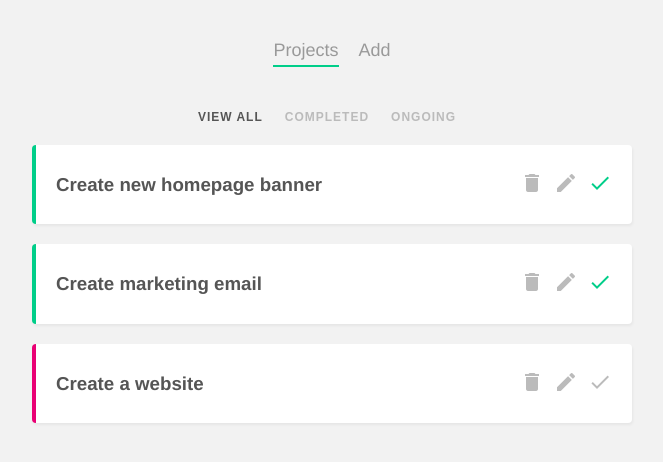
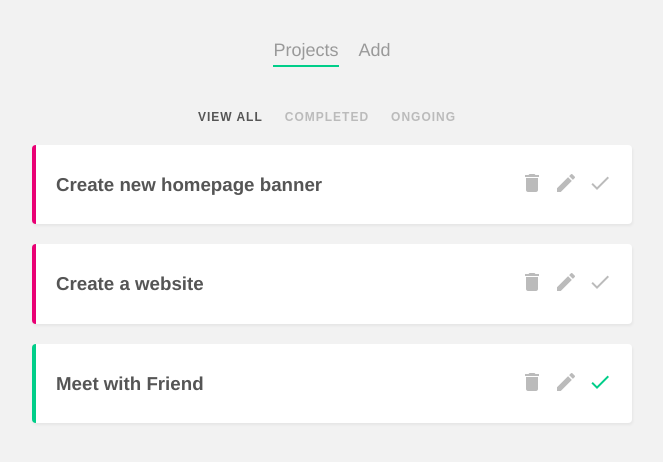
Before and after one commit to samtechy26/vuejs_project_planner, a Vue app: page / in a window 1280 px wide. Shown: the top 462 px of the page, without its empty margins (308-971 px from the left). Built offline with nearby package versions, Linux system fonts and the light colour scheme; data requests are answered from the project's data file.

Commit message:
Projects update bug fixed

```diff
--- a/data/db.json
+++ b/data/db.json
@@ -4,21 +4,20 @@
       "ïd": 1,
       "title": "Create new homepage banner",
       "details": "Lorem ipsum",
-      "complete": true,
+      "complete": false,
       "id": "f62a"
-    },
-    {
-      "ïd": 2,
-      "title": "Create marketing email",
-      "details": "Lorem ipsum",
-      "complete": true,
-      "id": "bfdf"
     },
     {
       "id": "3461",
       "title": "Create a website",
       "details": "Design a new website using vue  and react js",
       "complete": false
+    },
+    {
+      "id": "243d",
+      "title": "Meet with Friend",
+      "details": "Meet with Biggard and Jude for drinks",
+      "complete": true
     }
   ]
 }
--- a/src/components/SingleProject.vue
+++ b/src/components/SingleProject.vue
@@ -28,9 +28,9 @@ export default {
     },
     methods: {
         deleteProject() {
-            fetch(this.uri, {method: 'DELETE'})
-            .then(() => this.$emit('delete', this.project.id))
-            .catch(err => console.log(err))
+      fetch(this.uri, { method: 'DELETE' })
+        .then(() => this.$emit('delete', this.project.id))
+        .catch(err => console.log(err))
         },
         toggleComplete() {
             fetch(this.uri, {
@@ -41,6 +41,7 @@ export default {
             .then(() => {
                 this.$emit('complete', this.project.id)
             })
+            .catch(err => console.log(err))
         }
     }
 
--- a/src/views/HomeView.vue
+++ b/src/views/HomeView.vue
@@ -33,14 +33,14 @@ export default {
     .then(data => this.projects = data)
     .catch(err =>  console.log(err.message))
   },
-  mathods: {
+  methods: {
     handleDelete(id) {
       this.projects = this.projects.filter((project) => {
         return project.id !== id
       })
     },
     handleComplete(id) {
-      let p = this.project.find(project => {
+      let p = this.projects.find(project => {
         return project.id === id
       })
       p.complete = !p.complete
```
